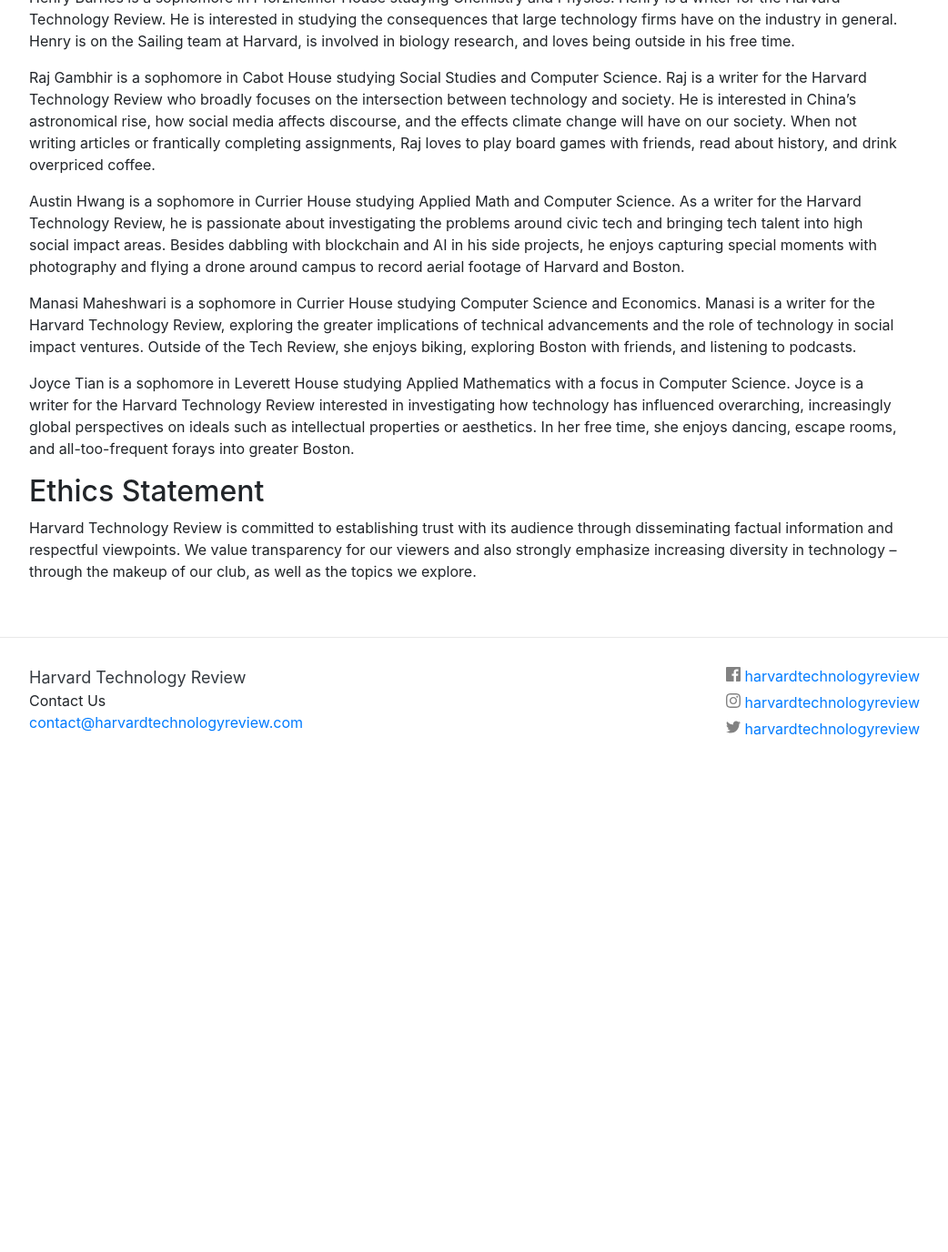
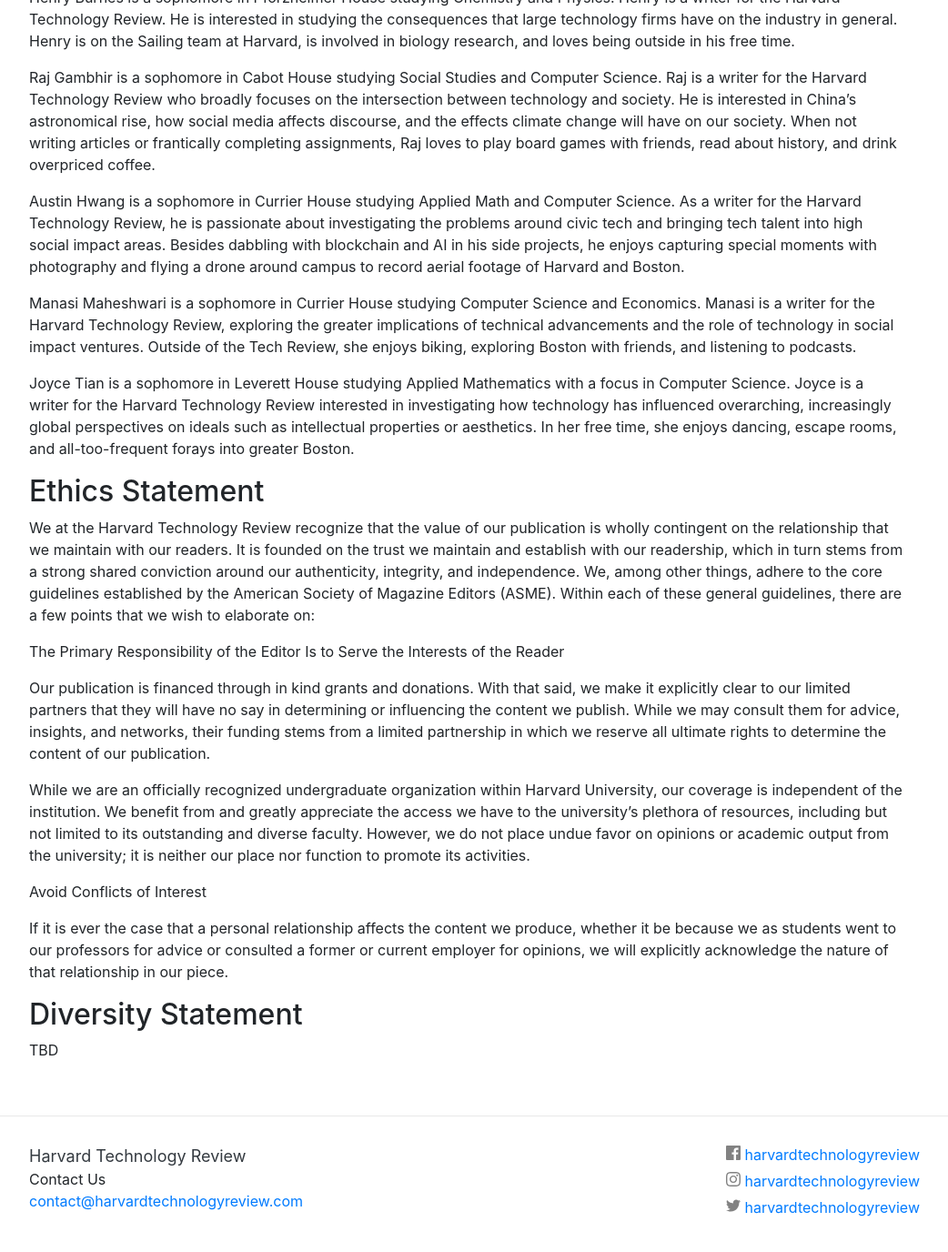
Before and after one commit to mfine15/techreview, a Jekyll site: the page built from about.md, in a window 1280 px wide and 1400 px high, scrolled down 1466 px. Shown: the top 1376 px of the window at 91% size, without its empty margins (126-1168 px from the left). Built offline with Jekyll 4.4.1, drawn with Linux system fonts in a browser that asks for light colours; before the commit the page ends 2340 px from its top, so only the background shows below that.

Commit message:
about text

```diff
--- a/about.md
+++ b/about.md
@@ -44,4 +44,18 @@ Joyce Tian is a sophomore in Leverett House studying Applied Mathematics with a
 
 ## Ethics Statement
 
-Harvard Technology Review is committed to establishing trust with its audience through disseminating factual information and respectful viewpoints. We value transparency for our viewers and also strongly emphasize increasing diversity in technology -- through the makeup of our club, as well as the topics we explore.
+We at the Harvard Technology Review recognize that the value of our publication is wholly contingent on the relationship that we maintain with our readers. It is founded on the trust we maintain and establish with our readership, which in turn stems from a strong shared conviction around our authenticity, integrity, and independence. We, among other things, adhere to the core guidelines established by the American Society of Magazine Editors (ASME). Within each of these general guidelines, there are a few points that we wish to elaborate on:
+
+The Primary Responsibility of the Editor Is to Serve the Interests of the Reader
+
+Our publication is financed through in kind grants and donations. With that said, we make it explicitly clear to our limited partners that they will have no say in determining or influencing the content we publish. While we may consult them for advice, insights, and networks, their funding stems from a limited partnership in which we reserve all ultimate rights to determine the content of our publication.
+
+While we are an officially recognized undergraduate organization within Harvard University, our coverage is independent of the institution. We benefit from and greatly appreciate the access we have to the university’s plethora of resources, including but not limited to its outstanding and diverse faculty. However, we do not place undue favor on opinions or academic output from the university; it is neither our place nor function to promote its activities.
+
+Avoid Conflicts of Interest
+
+If it is ever the case that a personal relationship affects the content we produce, whether it be because we as students went to our professors for advice or consulted a former or current employer for opinions, we will explicitly acknowledge the nature of that relationship in our piece.
+
+## Diversity Statement
+
+TBD
```
